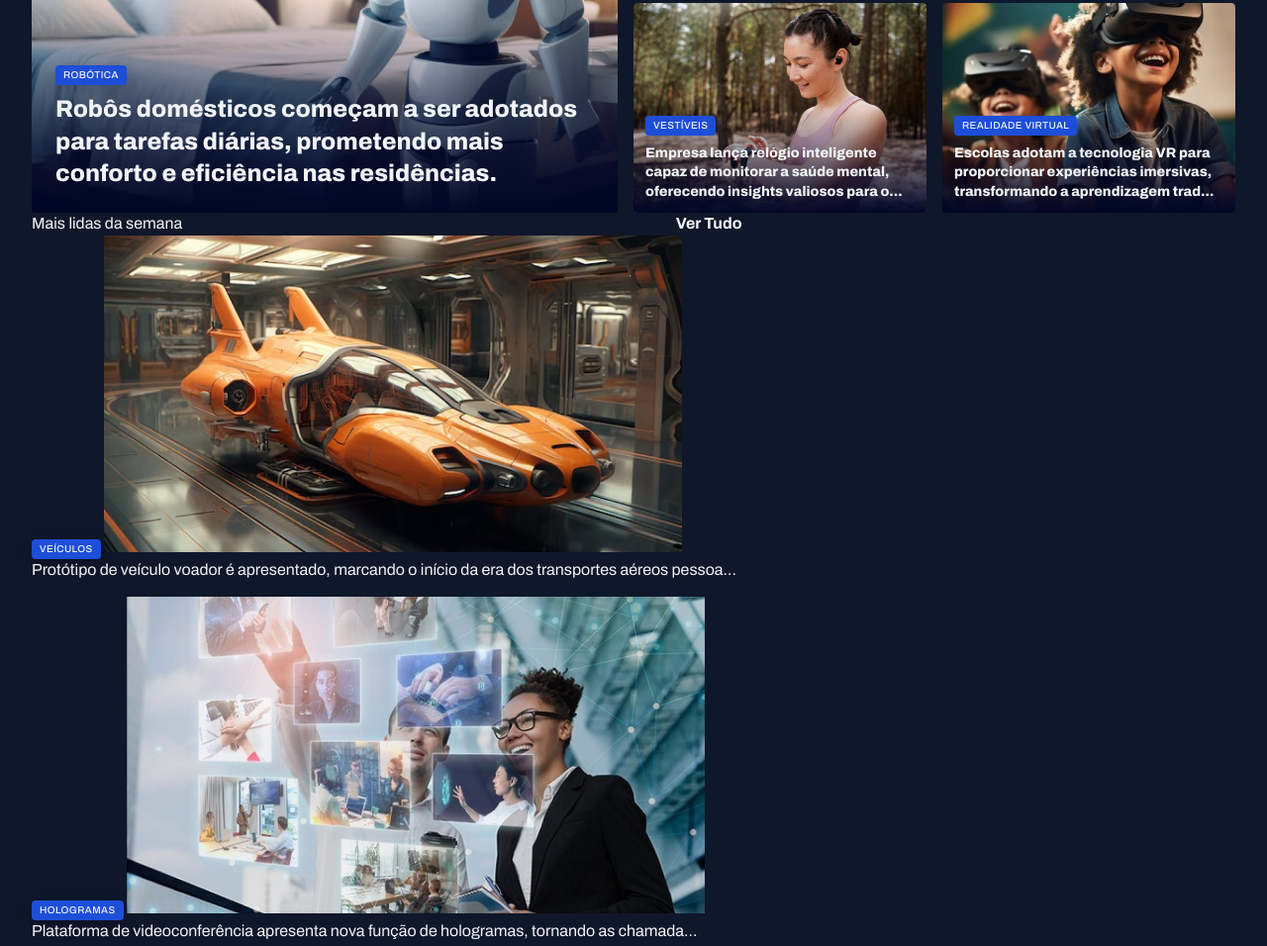
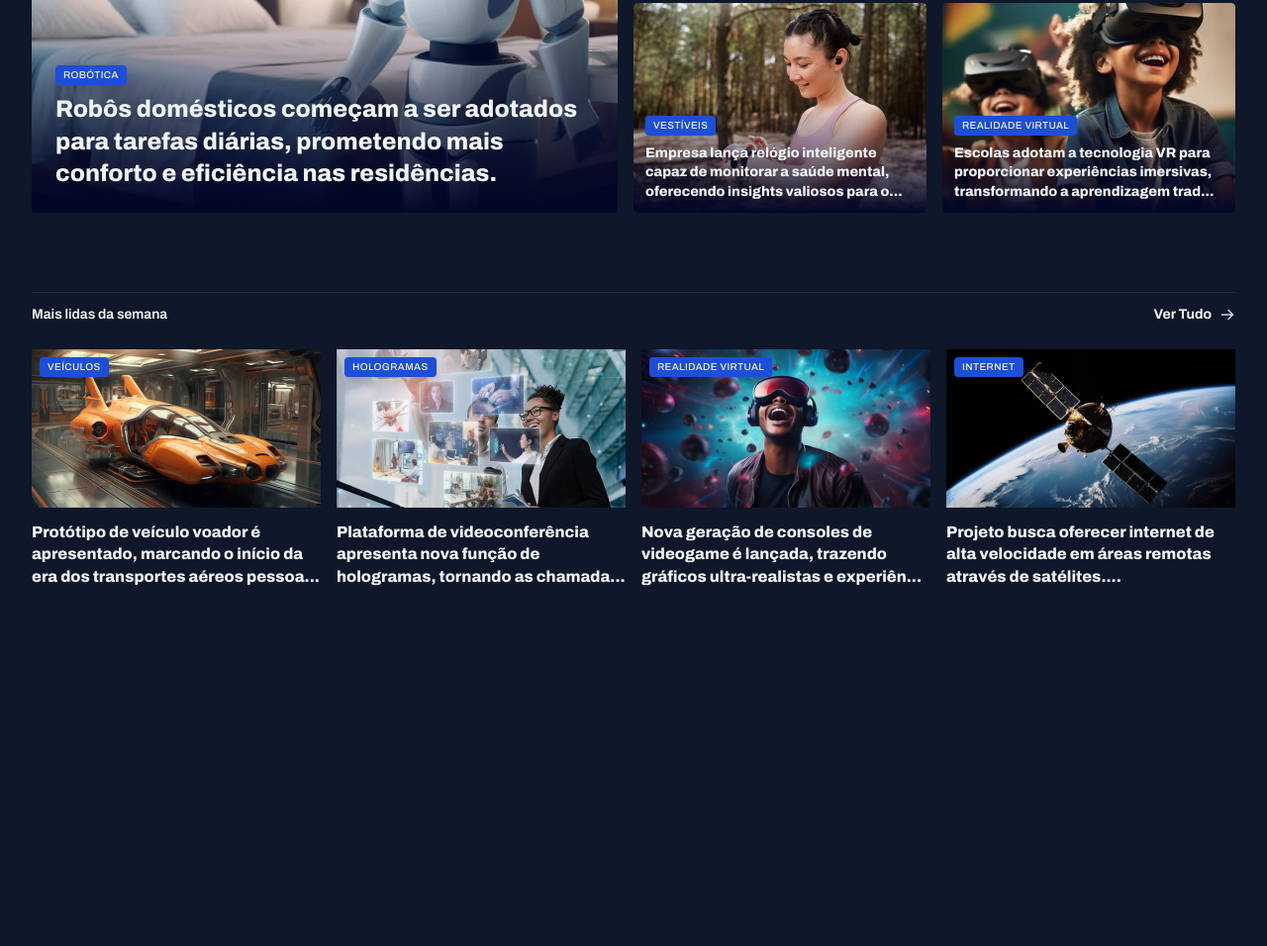
Before and after one commit to lucascorr-eng/newsportal, a plain HTML site: page index.html in a window 1280 px wide. Shown: the part 389-1345 px from the top of the page at 99% size. After the commit the page ends 983 px from the top, so only its background shows below. Drawn offline with Linux system fonts and the light colour scheme.

Commit message:
add css section news

```diff
--- a/styles/global.css
+++ b/styles/global.css
@@ -62,6 +62,7 @@ img {
 
 main {
   margin-top: 40px;
+  gap: 80px;
 }
 
 .content-tag {
--- a/styles/sections.css
+++ b/styles/sections.css
@@ -1,3 +1,27 @@
+section header {
+  border-top: 1px solid var(--stroke-color);
+  padding-block: 12px 24px;
+  font: var(--text-span);
+
+  a {
+    justify-self: end;
+    align-items: center;
+    gap: 8px;
+
+
+    span {
+      background-image: url("../assets/icons/arrowright.svg");
+      width: 16px;
+      height: 16px;
+    }
+
+    &:hover span {
+     background-image: url("../assets/icons/arrowright-hover.svg");
+    }
+  }
+
+}
+
 #featured {
   img {
     height: 100%;
@@ -37,3 +61,30 @@
     }
   }
 }
+
+#weekly {
+&>div {
+  grid-template-columns: repeat(4, 292px);
+}
+
+  img {
+    height: 160px;
+  }
+
+
+  figure {
+    position: relative;
+
+    .content-tag {
+      position: absolute;
+      top: 8px;
+      left: 8px;
+    }
+
+    p {
+      margin-top: 8px;
+      font-weight: 800;
+    }
+  }
+
+}
```
